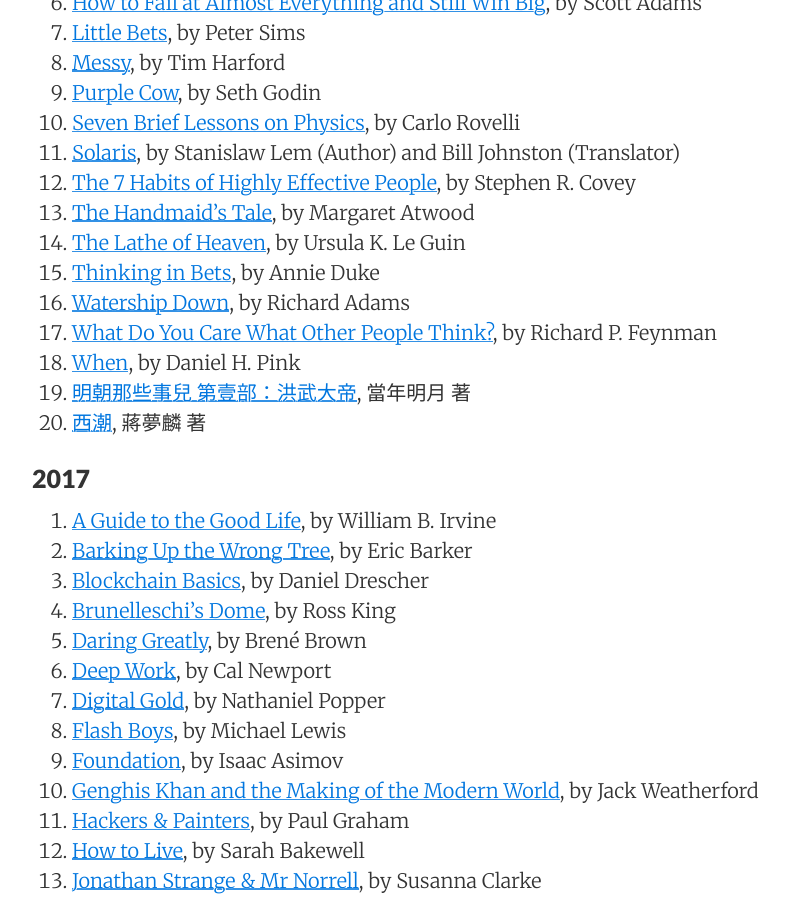
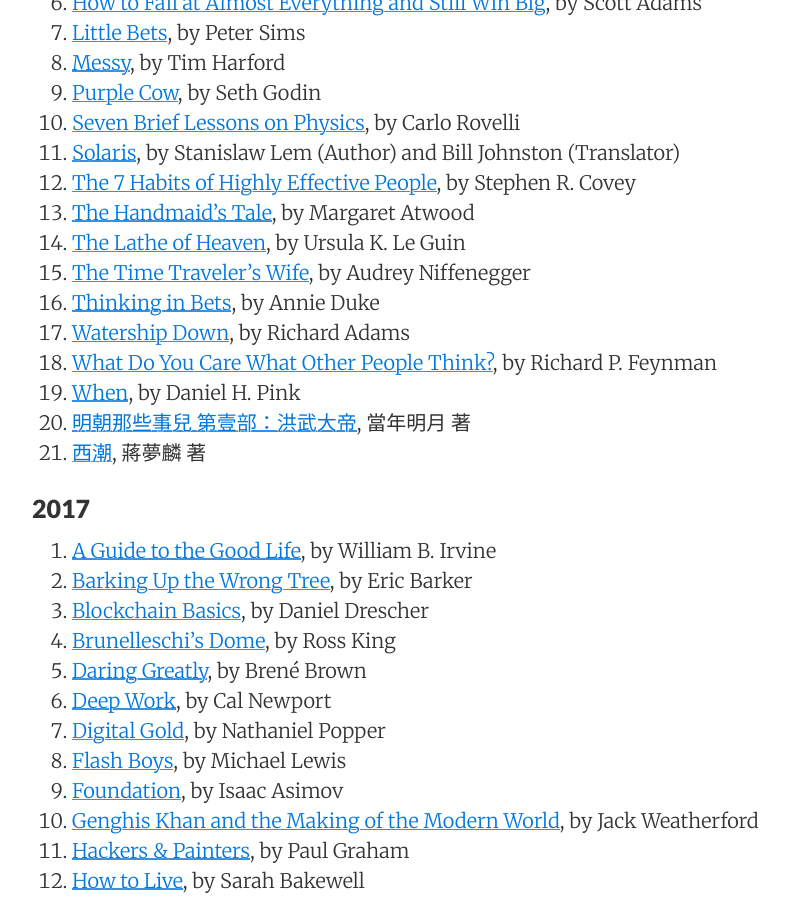
Before and after one commit to sewardlee337/sewardlee337.github.io, a Jekyll site: the page built from readinglist.md, in a window 1280 px wide and 900 px high, scrolled down 740 px. Shown: the whole window, without its empty margins (188-976 px from the left). Built offline with Jekyll 4.4.1, drawn with Linux system fonts in a browser that asks for light colours; nearby versions of some CDN libraries.

Commit message:
Update reading list

```diff
--- a/readinglist.md
+++ b/readinglist.md
@@ -33,6 +33,7 @@ _"My alma mater was books, a good library... I could spend the rest of my life r
 1. [The 7 Habits of Highly Effective People](https://amzn.to/2G2BD2y), by Stephen R. Covey
 1. [The Handmaid's Tale](http://amzn.to/2EN9njX), by Margaret Atwood
 1. [The Lathe of Heaven](http://amzn.to/2CHHKmi), by Ursula K. Le Guin
+1. [The Time Traveler's Wife](https://amzn.to/2LVU4Fp), by Audrey Niffenegger
 1. [Thinking in Bets](http://amzn.to/2CHI70a), by Annie Duke
 1. [Watership Down](https://amzn.to/2Iha4mj), by Richard Adams
 1. [What Do You Care What Other People Think?](http://amzn.to/2oxSoXJ), by Richard P. Feynman
```
